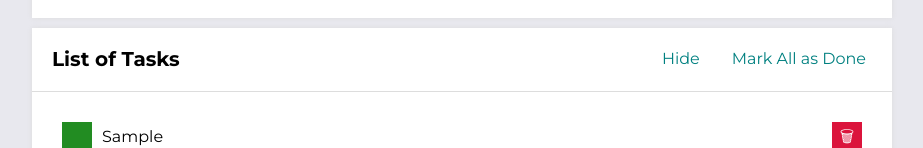
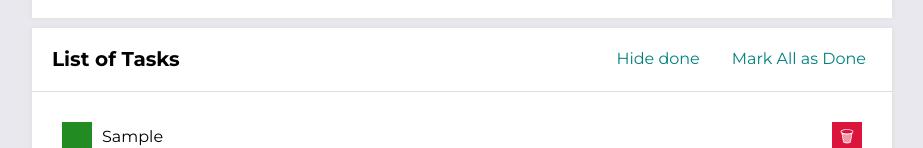
Before and after one commit to TheRitual/Simple-Todo-List, a React (Create React App) app: page / in a window 1280 px wide. Both pictures are taken after typing "Sample" into the empty fields and a click on the button "Add Task". Shown: the part 226-374 px from the top of the page, without its empty margins (178-1101 px from the left). Built offline with nearby package versions, Linux system fonts and the light colour scheme.

Commit message:
added "done" to show/hide button

```diff
--- a/src/Buttons/index.js
+++ b/src/Buttons/index.js
@@ -4,7 +4,7 @@ const Buttons = (props) => (
      props.tasks.length > 0 && (
      <div className="buttons">
         <button onClick={props.toggleHideDone} className="buttons__button">
-            {props.hideDone ? "Show" : "Hide"}
+            {props.hideDone ? "Show" : "Hide"} done
         </button>
         <button onClick={props.setAllDone} className="buttons__button" disabled={props.tasks.every(({done}) => done)}>
             Mark All as Done
```
